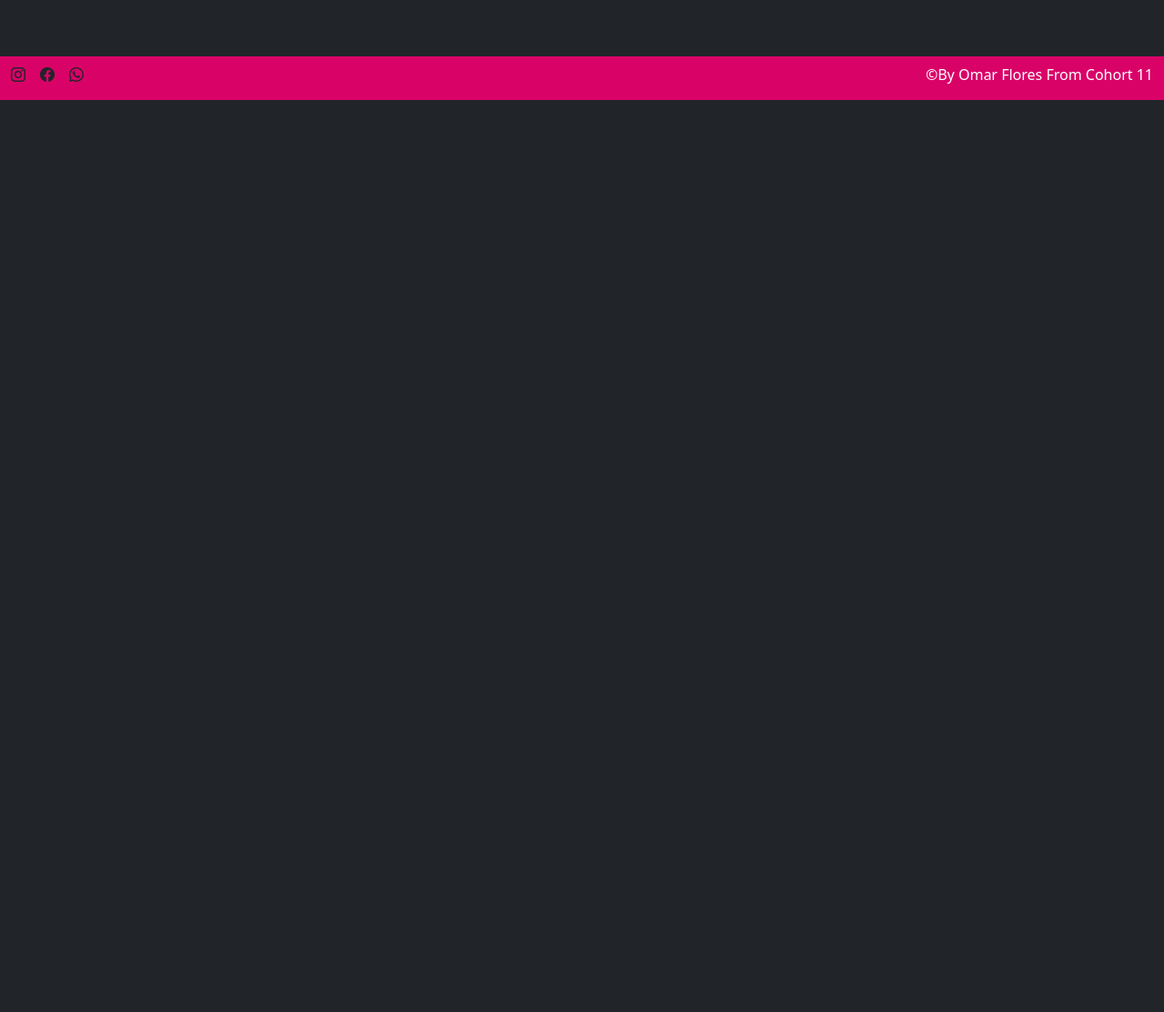
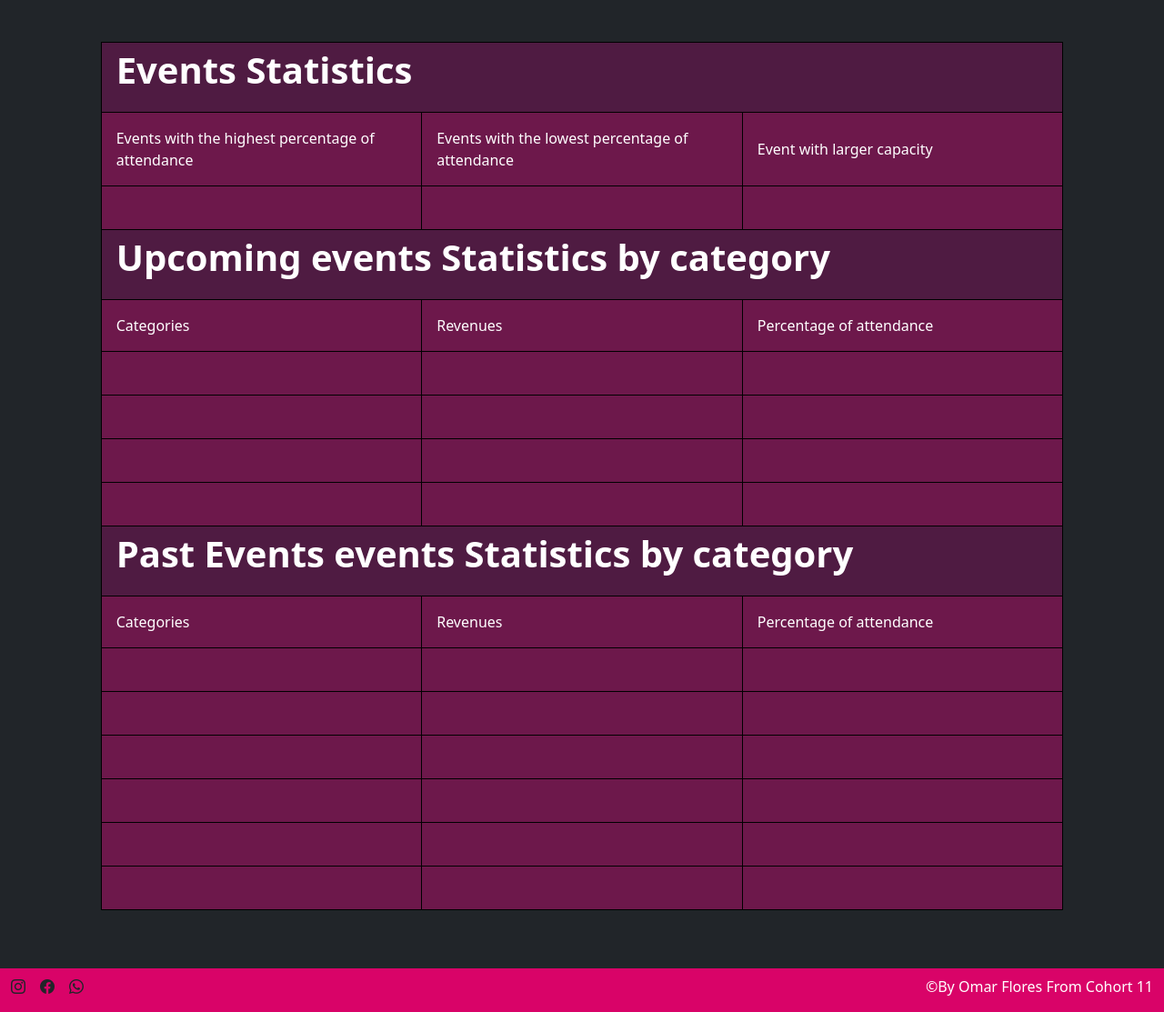
Before and after one commit to Kameha1011/-AmazingEvents_FLORES, a plain HTML site: page pages/stats.html in a window 1280 px wide. Shown: the part 796-1909 px from the top of the page at 91% size. Before the commit the page ends 906 px from the top, so only its background shows below. Drawn offline with nearby package versions, Linux system fonts and the light colour scheme.

Commit message:
finished stats page

```diff
--- a/assets/styles/styles.css
+++ b/assets/styles/styles.css
@@ -20,7 +20,7 @@ header{
 top: 14rem;
 }
 main{
-    min-height: 100vh;
+    min-height: 50vh;
 }
 form fieldset:nth-child(2){
     width: 100%;
@@ -28,8 +28,14 @@ form fieldset:nth-child(2){
 form fieldset h5{
     width: 100%;
 }
+form .btn{
+    background-color: rgba(255, 0, 140, 0.34);
+}
+form .btn:hover{
+    background-color: rgba(213, 0, 140, 0.26);
+}
 .form-control, .form-control:focus{
-    background-color: #495057;
+    background-color: rgba(255, 0, 140, 0.34);
     border: none;
     color: white;
     box-shadow: none;
@@ -57,6 +63,25 @@ form fieldset h5{
 }
 #contact textarea{
     height: 10rem;
+}
+
+table{
+    width: 100%;
+    color: white;
+    border: 1px solid black;
+}
+td{
+    background-color: rgba(255, 0, 140, 0.34);
+    padding: 1rem;
+    width: 33.3%;
+    height: 3rem;
+    border: 1px solid black;
+}
+th{
+    background-color: rgba(213, 0, 140, 0.26);
+    padding: 0 0 1rem 1rem;
+    font-size: 2rem;
+    border: 0 1px solid black 0 1px solid black;
 }
 footer{
     display: flex;
@@ -95,4 +120,7 @@ footer ul{
     .carousel-caption{
         top: 20rem;
         }
+    th{
+        font-size: 2.5rem;
+    }
 }
--- a/pages/stats.html
+++ b/pages/stats.html
@@ -109,7 +109,91 @@
       </button>
     </div>
   </header>
-
+  <main class="container-fluid mx-0 px-0 row justify-content-center align-items-center mt-5">
+    <div class="col-12 col-lg-10 px-1">
+        <table class="">
+            <tr>
+                <th colspan="3">Events Statistics</th>
+            </tr>
+            <tr>
+                <td>Events with the highest percentage of attendance</td>
+                <td>Events with the lowest percentage of attendance</td>
+                <td>Event with larger capacity</td>
+            </tr>
+            <tr>
+                <td></td>
+                <td></td>
+                <td></td>
+            </tr>
+            <tr>
+                <th colspan="3">Upcoming events Statistics by category</th>
+            </tr>
+            <tr>
+                <td>Categories</td>
+                <td>Revenues</td>
+                <td>Percentage of attendance</td>
+            </tr>
+            <tr>
+                <td></td>
+                <td></td>
+                <td></td>
+            </tr>
+            <tr>
+                <td></td>
+                <td></td>
+                <td></td>
+            </tr>
+            <tr>
+                <td></td>
+                <td></td>
+                <td></td>
+            </tr>
+            <tr>
+                <td></td>
+                <td></td>
+                <td></td>
+            </tr>
+            <tr>
+                <th colspan="3">Past Events events Statistics by category</th>
+            </tr>
+            <tr>
+                <td>Categories</td>
+                <td>Revenues</td>
+                <td>Percentage of attendance</td>
+            </tr>
+            <tr>
+                <td></td>
+                <td></td>
+                <td></td>
+            </tr>
+            <tr>
+                <td></td>
+                <td></td>
+                <td></td>
+            </tr>
+            <tr>
+                <td></td>
+                <td></td>
+                <td></td>
+            </tr>
+            <tr>
+                <td></td>
+                <td></td>
+                <td></td>
+            </tr>
+            <tr>
+                <td></td>
+                <td></td>
+                <td></td>
+            </tr>
+            <tr>
+                <td></td>
+                <td></td>
+                <td></td>
+            </tr>
+        </table>
+    </div>
+  </main>
   <footer
     class="container-fluid d-flex flex-column flex-md-row justify-content-md-between align-items-center align-items-md-start">
     <ul class="d-flex gap-3">
```
Also changed, not shown: pages/contact.html (+1 -1 lines).
